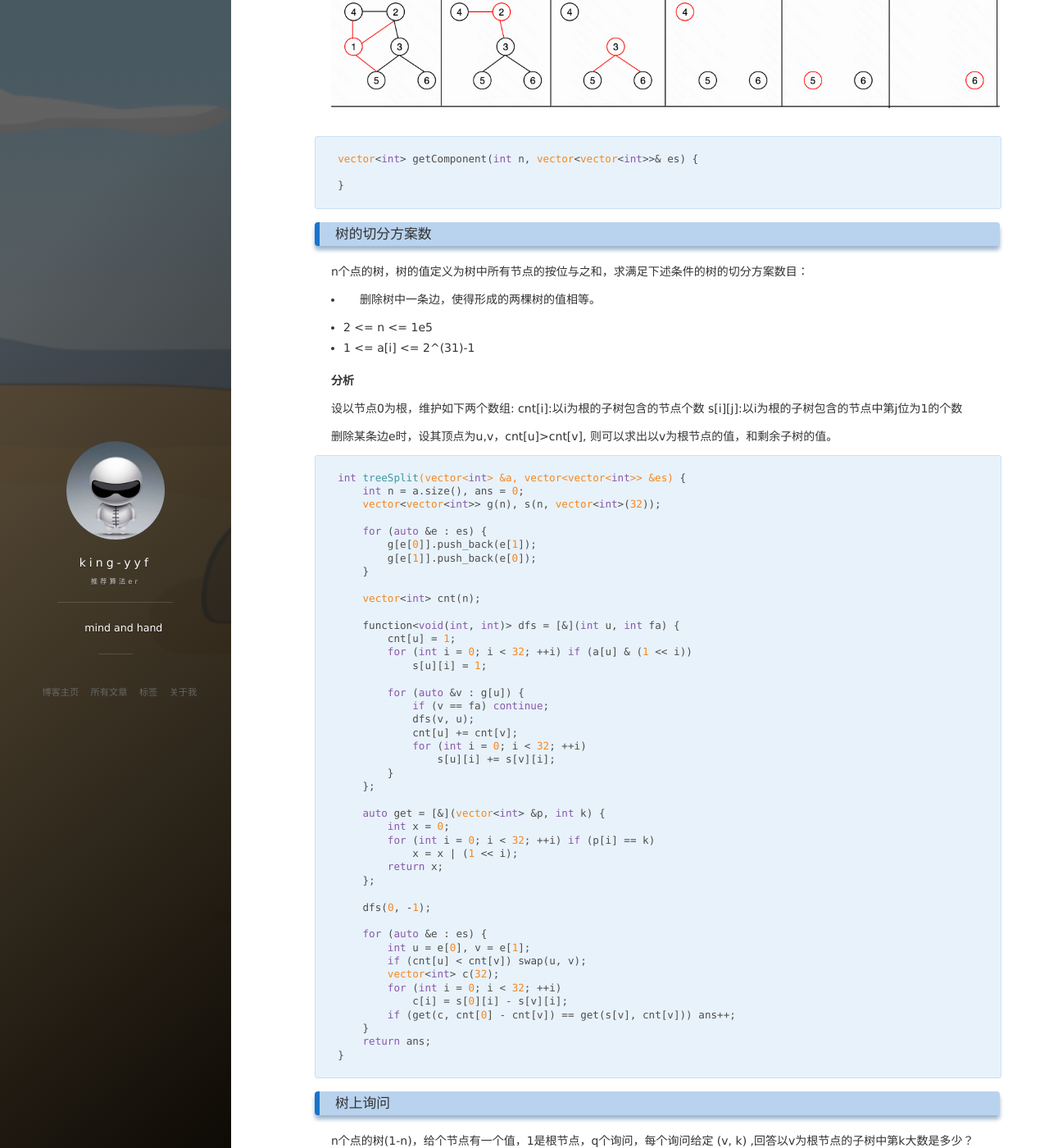
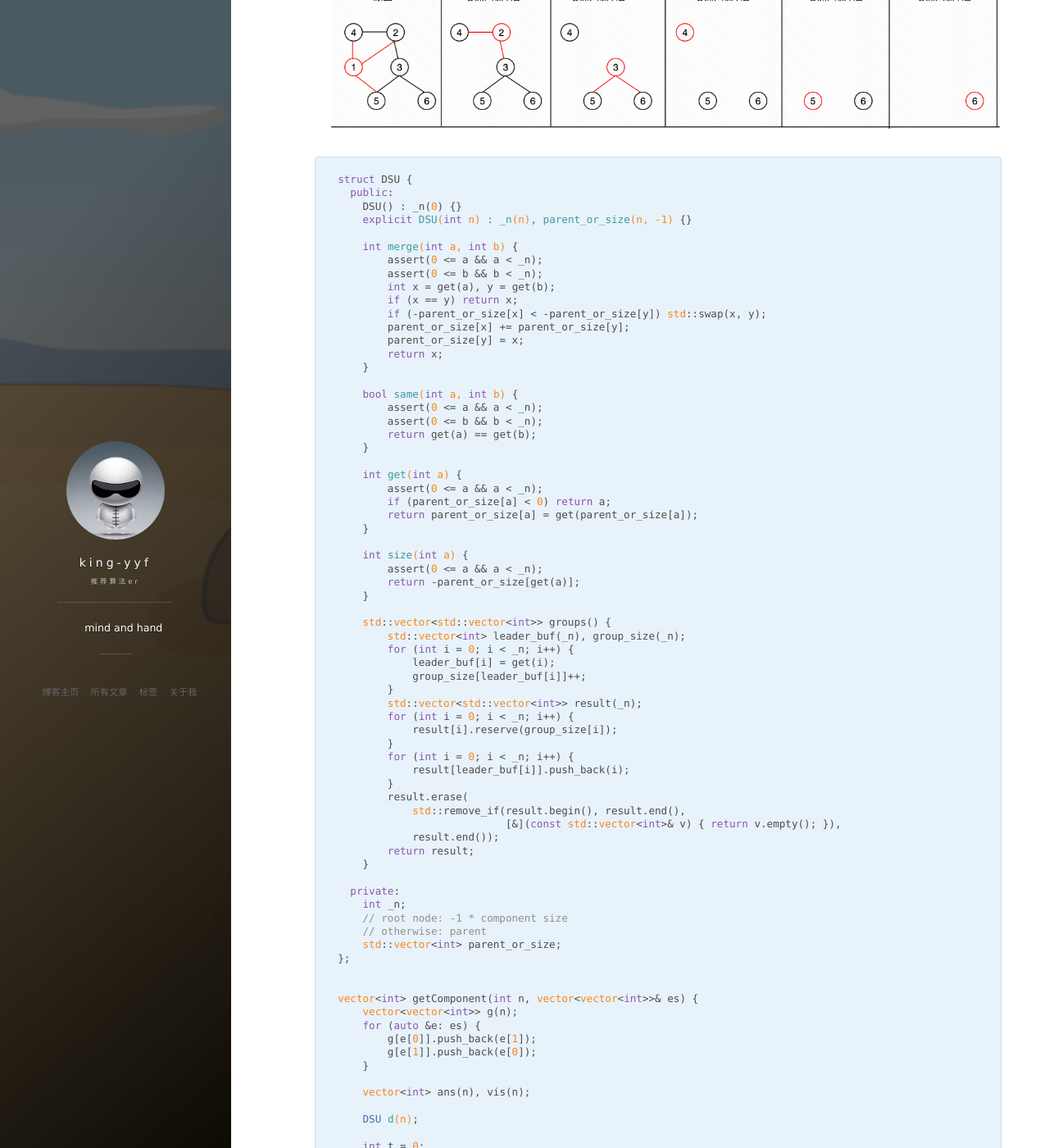
Before and after one commit to king-yyf/king-yyf.github.io, a Jekyll site: the page built from _posts/2021-10-05-google_oa.md, in a window 1280 px wide and 1400 px high, scrolled down 26007 px. Shown: the whole window at 82% size. Built offline with Jekyll 4.4.1, drawn with Linux system fonts in a browser that asks for light colours; nearby versions of some CDN libraries; comment, search, counter and statistics services are not loaded; some of the changed text lies outside the part shown.

Commit message:
up google

````diff
--- a/_posts/2021-10-05-google_oa.md
+++ b/_posts/2021-10-05-google_oa.md
@@ -1428,8 +1430,91 @@ output:
 
 
 ```c++
+struct DSU {
+  public:
+    DSU() : _n(0) {}
+    explicit DSU(int n) : _n(n), parent_or_size(n, -1) {}
+
+    int merge(int a, int b) {
+        assert(0 <= a && a < _n);
+        assert(0 <= b && b < _n);
+        int x = get(a), y = get(b);
+        if (x == y) return x;
+        if (-parent_or_size[x] < -parent_or_size[y]) std::swap(x, y);
+        parent_or_size[x] += parent_or_size[y];
+        parent_or_size[y] = x;
+        return x;
+    }
+
+    bool same(int a, int b) {
+        assert(0 <= a && a < _n);
+        assert(0 <= b && b < _n);
+        return get(a) == get(b);
+    }
+
+    int get(int a) {
+        assert(0 <= a && a < _n);
+        if (parent_or_size[a] < 0) return a;
+        return parent_or_size[a] = get(parent_or_size[a]);
+    }
+
+    int size(int a) {
+        assert(0 <= a && a < _n);
+        return -parent_or_size[get(a)];
+    }
+
+    std::vector<std::vector<int>> groups() {
+        std::vector<int> leader_buf(_n), group_size(_n);
+        for (int i = 0; i < _n; i++) {
+            leader_buf[i] = get(i);
+            group_size[leader_buf[i]]++;
+        }
+        std::vector<std::vector<int>> result(_n);
+        for (int i = 0; i < _n; i++) {
+            result[i].reserve(group_size[i]);
+        }
+        for (int i = 0; i < _n; i++) {
+            result[leader_buf[i]].push_back(i);
+        }
+        result.erase(
+            std::remove_if(result.begin(), result.end(),
+                           [&](const std::vector<int>& v) { return v.empty(); }),
+            result.end());
+        return result;
+    }
+
+  private:
+    int _n;
+    // root node: -1 * component size
+    // otherwise: parent
+    std::vector<int> parent_or_size;
+};
+
+
 vector<int> getComponent(int n, vector<vector<int>>& es) {
-
+    vector<vector<int>> g(n);
+    for (auto &e: es) {
+        g[e[0]].push_back(e[1]);
+        g[e[1]].push_back(e[0]);
+    }
+
+    vector<int> ans(n), vis(n);
+
+    DSU d(n);
+
+    int t = 0;
+
+    for (int i = n - 1; i > 0; --i) {
+        t++;
+        for (auto &v : g[i]) {
+            if (vis[v] && !d.same(i, v)) {
+                t--;
+                d.merge(i, v);
+            }
+        }
+        ans[i - 1] = t, vis[i] = 1;
+    }
+    return ans;
 }
 ```
 
@@ -1561,7 +1646,102 @@ vector<int> treeQuerys(vector<int> &a, vector<vector<int>> &es, vector<vector<in
 }
 ```
 
-### 数组分割方案
-
-给定长度为n的数组a，将数组分为长度为n的数组b和c，使得b是非递减数组，c是非递增数组，同时满足
-b[i]>=0, c[i]>=0, b[i]+c[i]=a[i] 对于所有i成立。
+### 前缀得分
+
+数组a的前缀子数组a[1..k] 的得分定义为：
+
++ 对于 1 <= i <= k, 按顺序将当前前缀数组元素的最大值加到a[i]中
++ a[k]的得分是 a[1..k]的最终元素的和
+
+对于 k = 1,..n，计算a[i] 的得分，模 1e9+7
+
++ 1 <= n <= 2e5
++ 1 <= arr[i] <= 1e6
+
+示例：
+
+```
+a = [1, 2, 3], ans = [0, 0, 0]
+
+k = 1 时：
+a[1..1] = [1]
+mx(a[1..1]) = 1
+
+new_array = [2]
+ans[0] = sum(new_array) = 2
+
+k=2时：
+a[1..2] = [1,2]
+mx(a[1..2]) = 2
+
+new_array = [1 + 2, 2] -> [3, 2] -> [3, 2 + 3] -> [3, 5]
+ans[1] = sum(new_array) = 8
+
+k=3时：
+a[1..3] = [1,2,3]
+mx(a[1..3]) = 3
+
+new_array = [4,2,3] -> [4, 6, 3] -> [4, 6, 9]
+ans[2] = sum(new_array) = 19
+```
+
+**分析**
+
+设s为a的前缀和数组，对于 i = k 时， mx = max(a[1..k]) 最终数组如下
+
+a_new[1] = a[1] + mx = s[1] + mx
+a_new[2] = a_new[1] + a[2] = a[1] + a[2] + mx = s[2] + mx
+...
+a_new[k] = a_new[k - 1] + a[k] = s[k] + mx
+
+```c++
+vector<int> arrayScore(vector<int> &a) {
+    int n = a.size(), mod = 1e9 + 7;
+    vector<long long> p(n + 1);
+    for (int i = 0; i < n; ++i) {
+        p[i + 1] = p[i] + a[i];
+    }
+    vector<int> c(n);
+    long long s = 0, mx = 0;
+    for (int i = 0; i < n; ++i) {
+        mx = max(mx, (long long)a[i]);
+        s = (s + p[i + 1]) % mod;
+        c[i] = (s + (i + 1ll) * mx) % mod;
+    }
+    return c;
+}
+```
+
+### 唯一的子序列
+
+正整数数组a, 求其有多少个非空子序列，满足子序列中的没有重复元素。
+返回答案模 1e9+7
+
++ 1 <= n <= 1e5
++ 1 <= a[i] <= 1e6
+
+**排序 + 双指针**
+
+非空子序列不是子数组，答案与数组元素顺序无关，所以可以对数组进行排序，按顺序遍历数组，假设
+a[i,..,j]都没有重复元素，那么能形成的非空子序列数目为 2^(j-i+1) - 1个
+
+```c++
+int countUniqueSeq(vector<int> &a) {
+    int n = a.size(), mod = 1e9 + 7;
+
+    vector<int> p2(n);
+    p2[0] = 1;
+    for (int i = 1; i < n; ++i) {
+        p2[i] = (p2[i - 1] << 1) % mod;
+    }
+    sort(a.begin(), a.end());
+    long long ans = 0;
+    int c = 0;
+    for (int i = 0, j; i < n; i = j) {
+        j = i + 1;
+        while (j < n && a[j] != a[i]) j++;
+        ans = (ans + p2[j - i] - 1 + mod) % mod;
+    }
+    return ans;
+}
+```
````
Also changed, not shown: other parts of _posts/2021-10-05-google_oa.md (+3 -1 lines).
